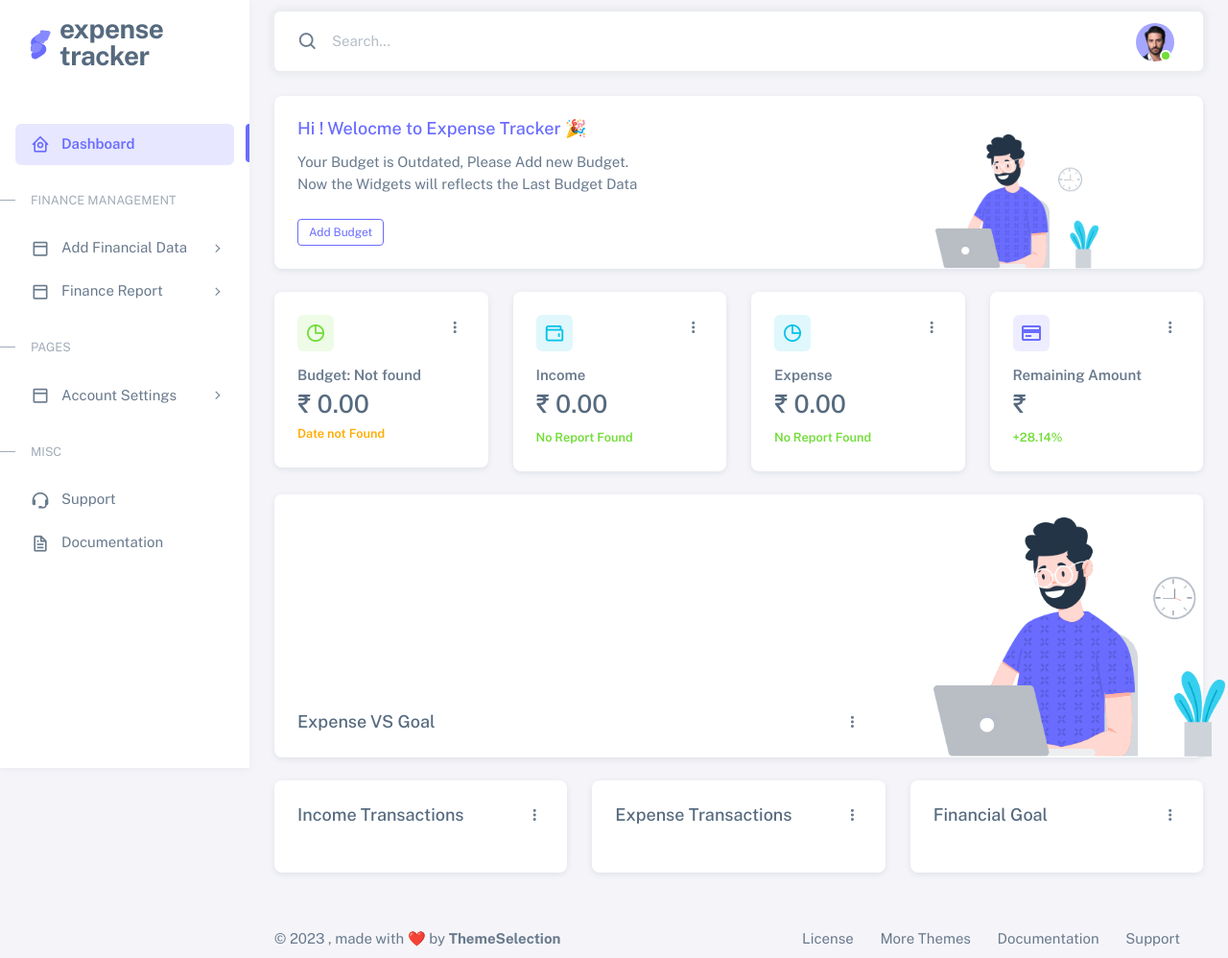
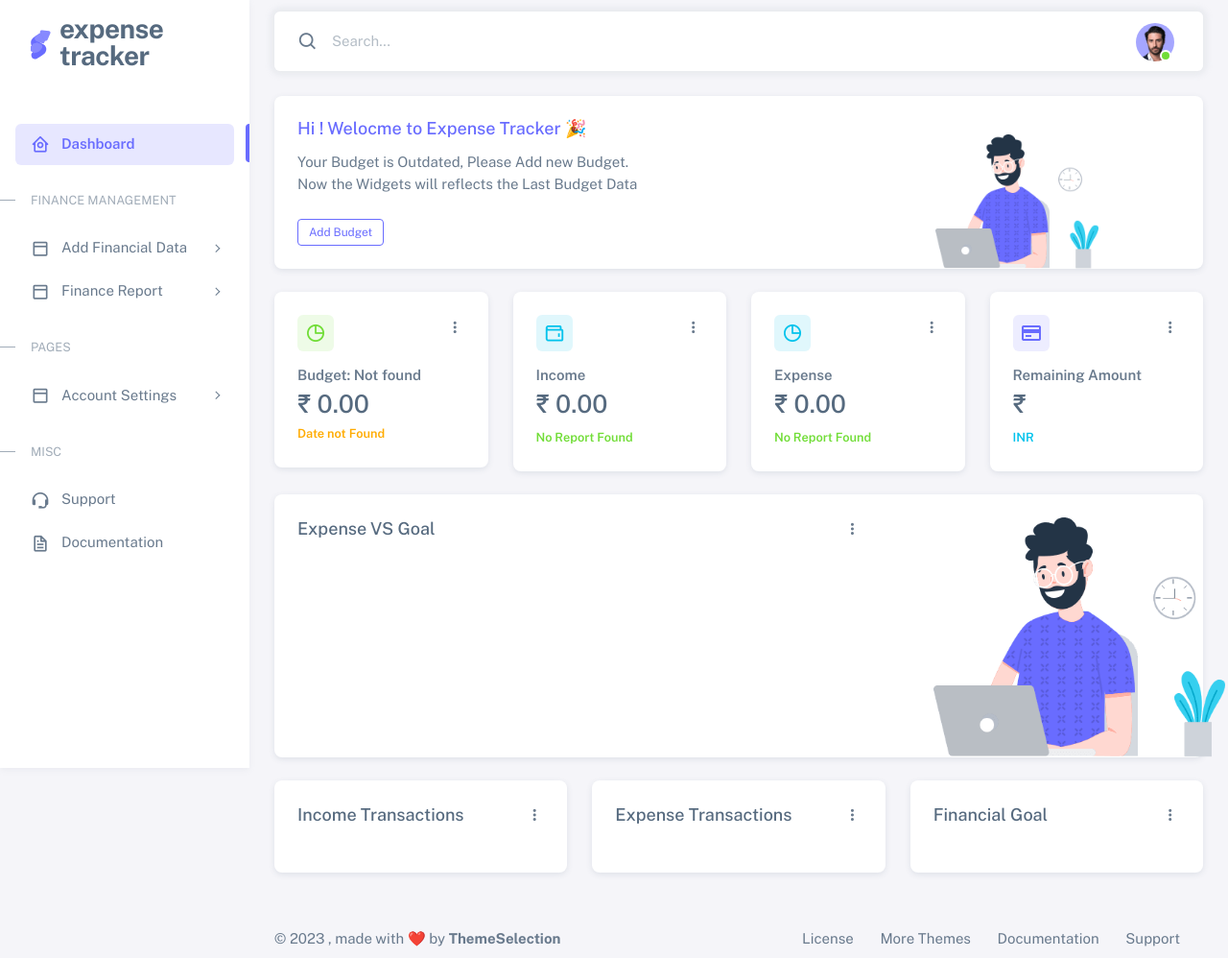
Before and after one commit to AppzDjangoDev/expense_tracker, a Django app: template templates/user/dashboard.html in a window 1280 px wide. Shown: the whole page at 96% size. Run offline with Django 4.2, Linux system fonts and the light colour scheme; the template is opened without the code that fills it, so the values that code supplies are empty; some libraries are stand-ins or nearby versions.

Commit message:
small bug fixes

```diff
--- a/account/forms.py
+++ b/account/forms.py
@@ -14,6 +14,9 @@
 
     def __init__(self, *args, **kwargs):
         super().__init__(*args, **kwargs)
+        self.fields['password1'].help_text = None
+        self.fields['password2'].help_text = None
+        self.fields['username'].help_text = None
         for field_name, field in self.fields.items():
             field.widget.attrs['class'] = 'form-control m-2'
 
--- a/account/views.py
+++ b/account/views.py
@@ -181,7 +181,7 @@
         # ------------------------------------------------------------------
         # goal data and progress
             from django.db.models import ExpressionWrapper, F
-            finance_goals = FinancialGoal.objects.annotate(percentage=ExpressionWrapper((F('achieved_amount') * 100) / F('amount_limit'), output_field=models.FloatField()))
+            finance_goals = FinancialGoal.objects.filter(user=self.request.user.id, budget=budget).annotate(percentage=ExpressionWrapper((F('achieved_amount') * 100) / F('amount_limit'), output_field=models.FloatField()))
 
             # finance_goals = FinancialGoal.objects.filter(user = self.request.user.id, budget = budget).aggregate(ratio_value=ExpressionWrapper(F('achieved_amount') / F('amount_limit'), output_field=models.FloatField()))['ratio_value']
             print("finance_goals", type(finance_goals))
--- a/templates/user/dashboard.html
+++ b/templates/user/dashboard.html
@@ -522,12 +522,12 @@
                           {% if current_budget and  get_income_data.total_amount %}
                           <span class="fw-semibold d-block mb-1">Income of {{current_budget.name}}</span>
                           <h3 class="card-title mb-2">₹  {% if get_income_data %}{{get_income_data.total_amount}}{% else %} 0.00 {% endif %}</h3>
-                          <small class="text-success fw-semibold"> +72.80%</small>
+                          <small class="text-info fw-semibold">INR</small>
                           {% elif previous_budget  and get_income_data.total_amount %}
 
                           <span class="fw-semibold d-block mb-1">Income  {{Previous.name}}</span>
                           <h3 class="card-title mb-2">₹  {% if get_income_data %}{{get_income_data.total_amount}}{% else %} 0.00 {% endif %}</h3>
-                          <small class="text-success fw-semibold"> +72.80%</small>
+                          <small class="text-info fw-semibold">INR</small>
                           {% else %}
 
                           <span class="fw-semibold d-block mb-1">Income  </span>
@@ -568,12 +568,12 @@
                           {% if current_budget and  get_expense_data.total_amount %}
                           <span class="fw-semibold d-block mb-1">Expense of {{current_budget.name}}</span>
                           <h3 class="card-title mb-2">₹  {% if get_expense_data %}{{get_expense_data.total_amount}}{% else %} 0.00 {% endif %}</h3>
-                          <small class="text-success fw-semibold"> +72.80%</small>
+                          <small class="text-info fw-semibold">INR</small>
                           {% elif previous_budget  and get_expense_data.total_amount %}
 
                           <span class="fw-semibold d-block mb-1">Expense  {{Previous.name}}</span>
                           <h3 class="card-title mb-2">₹  {% if get_expense_data %}{{get_expense_data.total_amount}}{% else %} 0.00 {% endif %}</h3>
-                          <small class="text-success fw-semibold"> +72.80%</small>
+                          <small class="text-info fw-semibold">INR</small>
                           {% else %}
                           <span class="fw-semibold d-block mb-1">Expense  </span>
                           <h3 class="card-title mb-2">₹  0.00 </h3>
@@ -607,7 +607,7 @@
                           </div>
                           <span class="fw-semibold d-block mb-1">Remaining Amount</span>
                           <h3 class="card-title mb-2">₹ {{balance_amount_decimal}}</h3>
-                          <small class="text-success fw-semibold"> +28.14%</small>
+                          <small class="text-info fw-semibold"> INR </small>
                         </div>
                       </div>
                     </div>
@@ -756,7 +756,7 @@
                 <!-- banner widget -->
                 <div class="col-lg-12 mb-4 order-0">
                   <div class="card">
-                    <div class="d-flex align-items-end row">
+                    <div class="d-flex row">
                       <div class="col-sm-8">
                         <div class="card-header d-flex align-items-center justify-content-between">
                           <h5 class="card-title m-0 me-2">Expense VS Goal</h5>
@@ -770,12 +770,10 @@
                               aria-expanded="false">
                               <i class="bx bx-dots-vertical-rounded"></i>
                             </button>
-
                           </div>
                         </div>
-                        {% for data in finance_goals %}
-
                         <div class="card-body">
+                          {% for data in finance_goals %}
                           <span class="fw-semibold d-flex mb-1" style="justify-content: space-between;">category : {{data.category}} : {{data.percentage}} %<span class="fw-semibold d-flex mb-1"> Expense / Goal   : {{data.achieved_amount}} / {{data.amount_limit}}</span></span>
                           <div class="progress">
                             {% if data.percentage > 75 %}
@@ -788,10 +786,8 @@
                             <div class="progress-bar progress-bar-striped progress-bar-animated bg-success" role="progressbar" style="width: {{data.percentage}}%;" aria-valuenow="{{data.achieved_amount}}" aria-valuemin="0" aria-valuemax="{{data.amount_limit}}"> </div>
                             {% endif %}
                           </div>
+                          {% endfor %}
                         </div>
-
-
-                        {% endfor %}
                       </div>
                       <div class="col-sm-4 text-center text-sm-left">
                         <div class="card-body pb-0 px-0 px-md-4">
```
Also changed, not shown: db.sqlite3.
